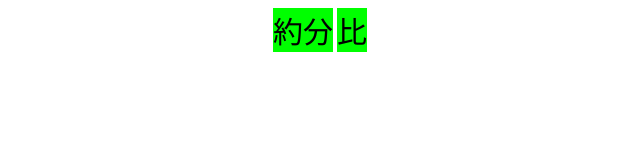
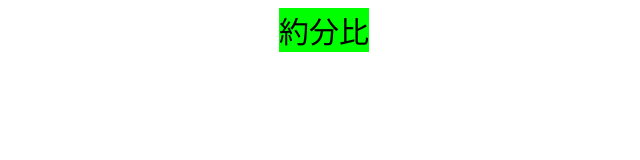
Before and after one commit to CODE24145/random, a plain HTML site: page index.html in a window 1280 px wide. Shown: the full height of the page, 316-956 px from the left. Drawn offline with Linux system fonts and the light colour scheme.

Commit message:
Update index.html

```diff
--- a/index.html
+++ b/index.html
@@ -4,10 +4,12 @@
     .center {
       text-align:center;
     }
-    #html a {
-      display:inline-flex;
+    #html {
+            display:inline-flex;
       flex-direction:cloumn;
       font-size:30px;
+    }
+    #html a {
       text-decoration:none;
       color:#000000;
       background:#00ff00;
```
